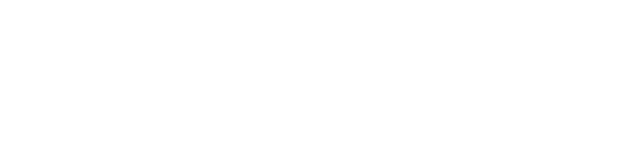
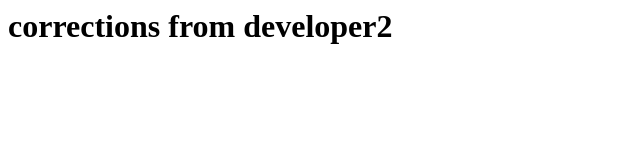
Before and after one commit to hpzrathi/gitdemo, a plain HTML site: page index.html in a window 1280 px wide. Shown: the whole page, without its empty margins (0-640 px from the left). Drawn offline with Linux system fonts and the light colour scheme.

Commit message:
corrections from developer2

```diff
--- a/index.html
+++ b/index.html
@@ -1 +1,2 @@
 <This is the correct code>
+<h1>corrections from developer2</h1>
```
